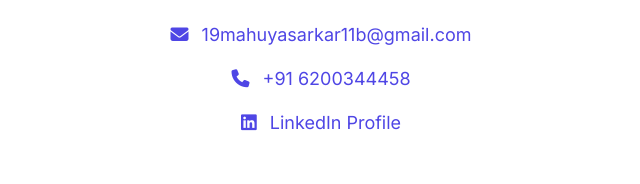
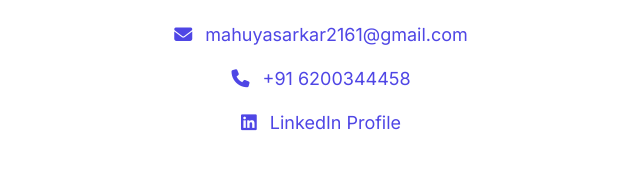
Before and after one commit to 25-mahuya/portfolio, a plain HTML site: page index.html in a window 1280 px wide. Shown: the part 4227-4411 px from the top of the page, 319-959 px from the left. Drawn offline with nearby package versions, Linux system fonts and the light colour scheme.

Commit message:
Update index.html

```diff
--- a/index.html
+++ b/index.html
@@ -223,7 +223,7 @@
                         </a>
                 </div>
                 <div class="card p-6">
-                    <img src="https://placehold.co/600x400/667EEA/FFFFFF?text=Object+Detection" alt="UI/UX Design" class="rounded-lg mb-4 w-full h-48 object-cover">
+                    <img src="https://placehold.co/600x400/667EEA/FFFFFF?text=UI/UX+Design" alt="UI/UX Design" class="rounded-lg mb-4 w-full h-48 object-cover">
                     <h3 class="text-2xl font-semibold mb-2 text-indigo-700">ONLINE CAB SERVICE UI/UX DESIGN</h3>
                     <p class="text-gray-600 mb-4 leading-relaxed">
                         A prototype design where drivers can find a parking spot near them using a API integrated map which shows them nearby parking spaces.
@@ -321,8 +321,8 @@
                         I'm always open to discussing new projects, creative ideas, or opportunities to be part of something amazing. Feel free to reach out!
                     </p>
                     <div class="space-y-4">
-                        <a href="mailto:19mahuyasarkar11b@gmail.com" class="block text-indigo-600 hover:text-indigo-800 text-lg transition duration-300">
-                            <i class="fas fa-envelope mr-2"></i> 19mahuyasarkar11b@gmail.com
+                        <a href="mailto:mahuyasarkar2161@gmail.com" class="block text-indigo-600 hover:text-indigo-800 text-lg transition duration-300">
+                            <i class="fas fa-envelope mr-2"></i> mahuyasarkar2161@gmail.com
                         </a>
                         <a href="tel:+916200344458" class="block text-indigo-600 hover:text-indigo-800 text-lg transition duration-300">
                             <i class="fas fa-phone mr-2"></i> +91 6200344458
```
